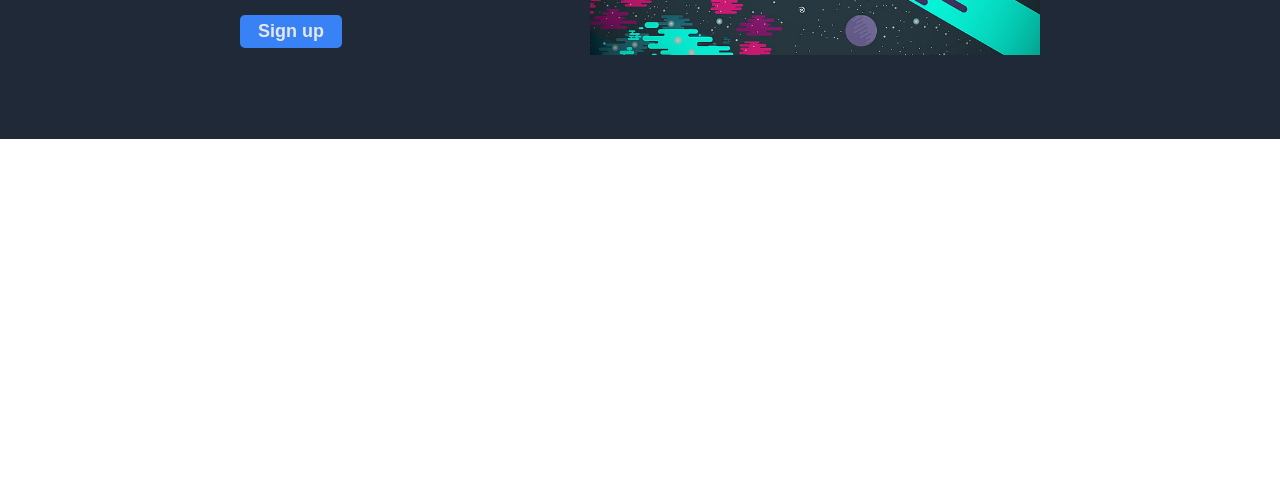
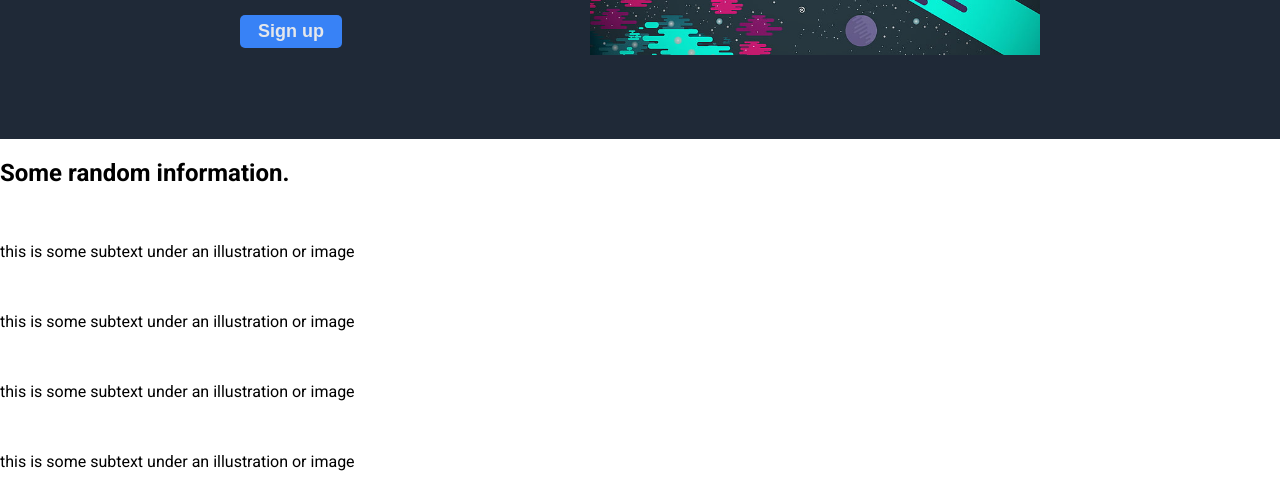
Before and after one commit to LucasGrillos/landing-page, a plain HTML site: page index.html in a window 1280 px wide. Shown: the part 331-818 px from the top of the page. Drawn offline with Linux system fonts and the light colour scheme.

Commit message:
Add markup for information section

```diff
--- a/index.html
+++ b/index.html
@@ -14,7 +14,7 @@
 <body>
     <header>
         <nav>
-            <h3 class="logo">Header Logo</h3>
+            <h3 id="logo">Header Logo</h3>
             <ul class="nav-links">
                 <li><a href="">header link one</a></li>
                 <li><a href="">header link two</a></li>
@@ -40,5 +40,40 @@
             </div>
         </div>
     </header>
+
+    <div id="information">
+        <h2>Some random information.</h2>
+
+        <div id="img-row">
+            <div class="info-box">
+                <img src="" alt="">
+                <p>
+                    this is some subtext under an illustration or image
+                </p>
+            </div>
+
+            <div class="info-box">
+                <img src="" alt="">
+                <p>
+                    this is some subtext under an illustration or image
+                </p>
+            </div>
+
+            <div class="info-box">
+                <img src="" alt="">
+                <p>
+                    this is some subtext under an illustration or image
+                </p>
+            </div>
+
+            <div class="info-box">
+                <img src="" alt="">
+                <p>
+                    this is some subtext under an illustration or image
+                </p>
+            </div>
+        </div>
+
+    </div>
 </body>
 </html>
--- a/styles.css
+++ b/styles.css
@@ -28,7 +28,7 @@ header nav {
     align-items: center;
 }
 
-.logo {
+#logo {
     font-size: 24px;
     margin: 0;
 }
```
